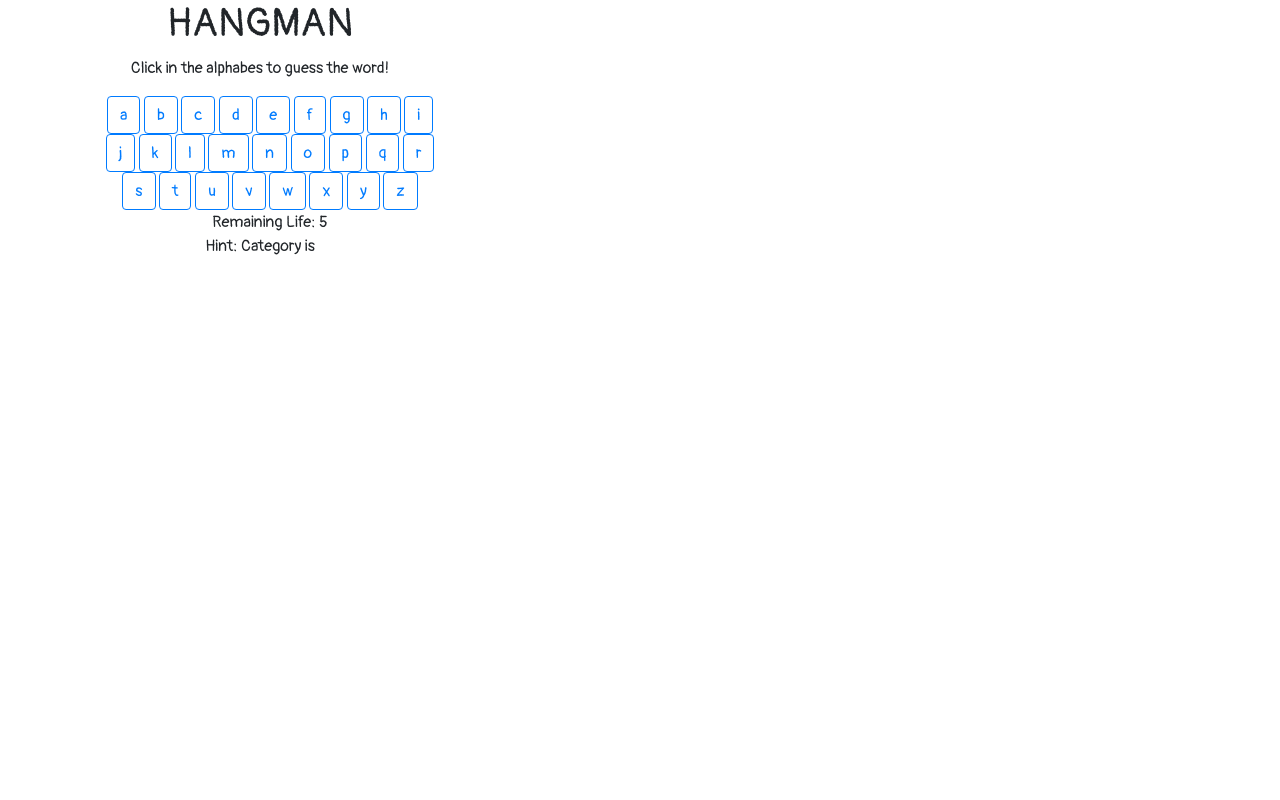
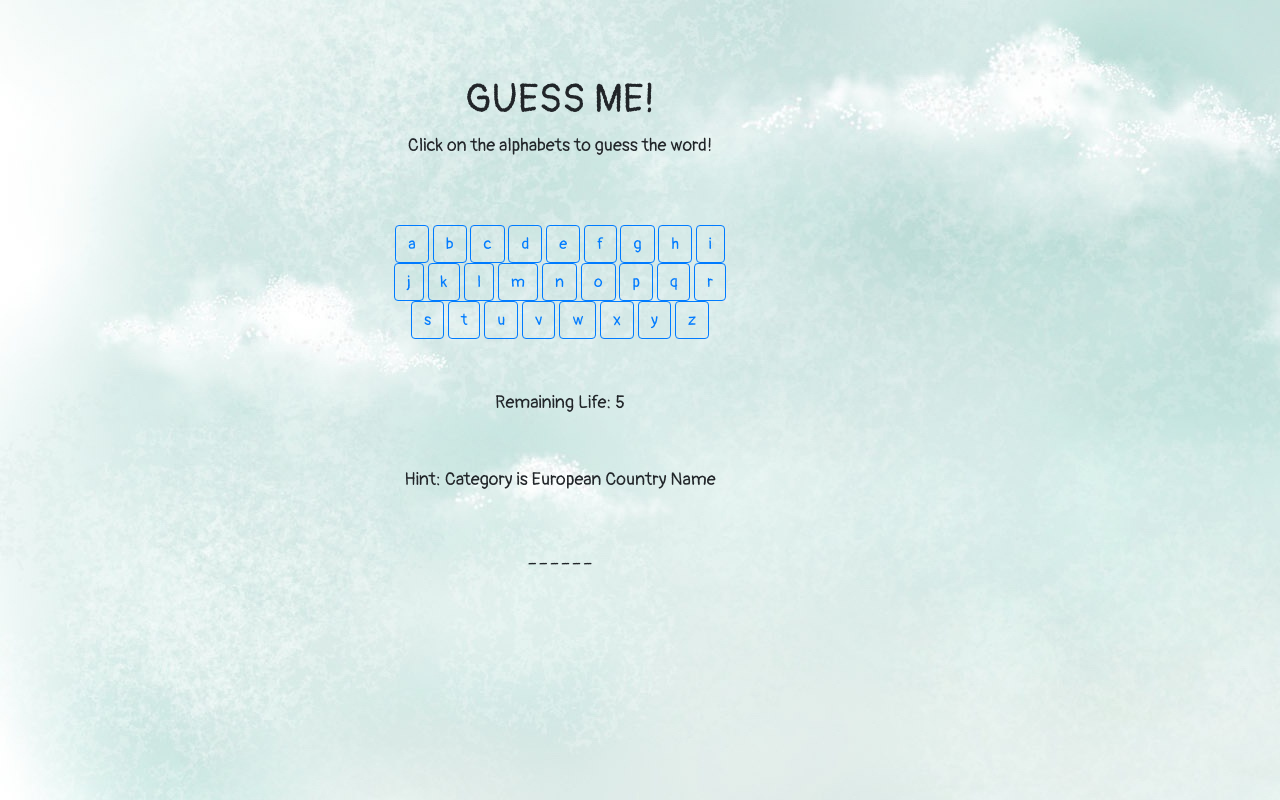
Before and after one commit to SHREYANSH-MALLIK/Project-176, a plain HTML site: page Project 176/index.html in a window 1280 px wide. Drawn offline with nearby package versions, Linux system fonts and the light colour scheme.

Commit message:
Add files via upload

```diff
--- /dev/null
+++ b/Project 176/game.js
@@ -0,0 +1,77 @@
+
+let words = [
+    {
+        "inputs": 5,
+        "category": "Sports",
+        "word": "Chess"
+    },
+    {
+        "inputs": 6,
+        "category": "European Country Name",
+        "word": "France"
+    },
+
+]
+
+$(document).ready(function () {
+    fillBlanks();
+})
+
+function fillBlanks() {
+    //Select a random word
+    const randomWord = words[Math.floor(Math.random() * words.length)];
+
+    //Make sure blanks are empty to begin with
+    $("#blanks").empty();
+
+    //Show blanks uisng <span>
+    for (let i = 0; i < randomWord.inputs; i++) {
+        let input_html = `<span class="fill_blanks" id="input_${i}">_</span>`
+        $("#blanks").append(input_html)
+    }
+
+    //Show Hint
+    $("#hint").html(randomWord.category)
+
+    var gameOver=false
+    //Fill blanks only if the character match is found
+    $(".clickable").click(function () {
+        var correctGuess = false;
+
+        //Get the id of the button clicked
+        let id = $(this).attr("id");
+
+        //Get the life
+        var life = parseInt($("#life").text())
+
+        //Loop through all the letters
+        for (var i = 0; i < randomWord.word.length; i++) {
+            //Check if the character matches the id of the button
+            if (randomWord.word.charAt(i).toLowerCase() == id) {
+                //Check if the life is still left and blank is is empty/already filled
+                if (life > 0 && ($(".fill_blanks").eq(i).html() == "_" || $(".fill_blanks").eq(i).html() == id)) {
+
+                    //fill blanks
+                    $(".fill_blanks").eq(i).html(id);
+                    correctGuess = true;
+
+                    //Check if the word guess is complete
+                    if ($("#blanks").text() === randomWord.word.toLowerCase()) {
+                        $("#result").text("You Win!!")
+                        correctGuess = true;
+                        gameOver=true
+                    }
+                }
+            }
+
+        }
+
+        if (life > 0 && correctGuess!=true && gameOver!=true) {
+            life = life - 1
+            $("#life").text(life)
+        }
+        else if (life == 0) {
+            $("#result").text("You Lost!!")
+        }
+    })
+}
--- a/Project 176/index.html
+++ b/Project 176/index.html
@@ -4,34 +4,41 @@
 <head>
     <meta charset="utf-8" />
     <meta http-equiv="X-UA-Compatible" content="IE=edge" />
-    <title>Guess Me</title>
+    <meta name="viewport" content="width=device-width, initial-scale=1, shrink-to-fit=no">
+    <title>HANGMAN</title>
 
+    <!-- Jquery -->
     <script src="https://code.jquery.com/jquery-3.6.0.min.js"
         integrity="sha256-/xUj+3OJU5yExlq6GSYGSHk7tPXikynS7ogEvDej/m4=" crossorigin="anonymous"></script>
+
+    <!-- Bootstrap -->
     <link rel="stylesheet" href="https://stackpath.bootstrapcdn.com/bootstrap/4.5.2/css/bootstrap.min.css"
         integrity="sha384-JcKb8q3iqJ61gNV9KGb8thSsNjpSL0n8PARn9HuZOnIxN0hoP+VmmDGMN5t9UJ0Z" crossorigin="anonymous">
     <script src="https://stackpath.bootstrapcdn.com/bootstrap/4.5.2/js/bootstrap.bundle.min.js"
         integrity="sha384-LtrjvnR4Twt/qOuYxE721u19sVFLVSA4hf/rRt6PrZTmiPltdZcI7q7PXQBYTKyf"
         crossorigin="anonymous"></script>
+
+    <!-- Google Font -->
     <link rel="preconnect" href="https://fonts.gstatic.com">
     <link href="https://fonts.googleapis.com/css2?family=Pangolin&display=swap" rel="stylesheet">
 </head>
 
 <body>
+    <!-- CSS and JS -->
+    <link href="./style.css" rel="stylesheet" />
+    <script src="./game.js"></script>
 
-    <link href="./index.css" rel="stylesheet" />
-    <script src="./index.js"></script>
+    <div class="container pt-3">
 
-    <div class="container" pt-3>
         <div class="row text-center">
             <div class="col-sm-4 text-center">
-                <h1>HANGMAN</h1>
-                <p>Click in the alphabes to guess the word!</p>
+                <h1>GUESS ME!</h1>
+                <p>Click on the alphabets to guess the word!</p>
             </div>
         </div>
 
-        <div class="tow text-center">
-            <div class="col-sm-4 text-center" id="aphabets">
+        <div class="row text-center">
+            <div class="col-sm-4 text-center" id="alphabets">
                 <button type="button" id="a" class="btn btn-outline-primary clickable">a</button>
                 <button type="button" id="b" class="btn btn-outline-primary clickable">b</button>
                 <button type="button" id="c" class="btn btn-outline-primary clickable">c</button>
@@ -61,7 +68,7 @@
             </div>
         </div>
 
-        <div class="tow text-center">
+        <div class="row text-center">
             <div class="col-sm-4 text-center">
                 <span>Remaining Life:</span>
                 <span id="life">5</span>
@@ -71,7 +78,7 @@
         <div class="row text-center">
             <div class="col-sm-4 text-center">
                 <span>Hint: Category is</span>
-                <span id="Hint"></span>
+                <span id="hint"></span>
             </div>
         </div>
 
@@ -82,6 +89,13 @@
         </div>
     </div>
 
+    <div class="row text-center">
+        <div class="col-sm-4 text-center">
+            <p id="result"></p>
+        </div>
+    </div>
+    </div>
+
 </body>
 
 </html>
--- /dev/null
+++ b/Project 176/style.css
@@ -0,0 +1,17 @@
+body {
+    background-image: url('./assets/bg.jpg');
+    font-family: 'Pangolin', cursive;
+    font-size: large;
+}
+
+.display_inline {
+    display: inline;
+    padding: 0.5em;
+}
+
+div {
+    margin-top: 20px;
+    margin-bottom: 10px;
+    margin-right: 150px;
+    margin-left: 300px;
+  }
```
Also changed, not shown: Project 176/assets/Frame-2.png (added), Project 176/assets/Frame-4.png (added), Project 176/assets/Group-1.png (added), Project 176/assets/Group-2.png (added), Project 176/assets/Group.png (added), Project 176/assets/background.png (added), Project 176/assets/bg.jpg (added), 1 other file.
